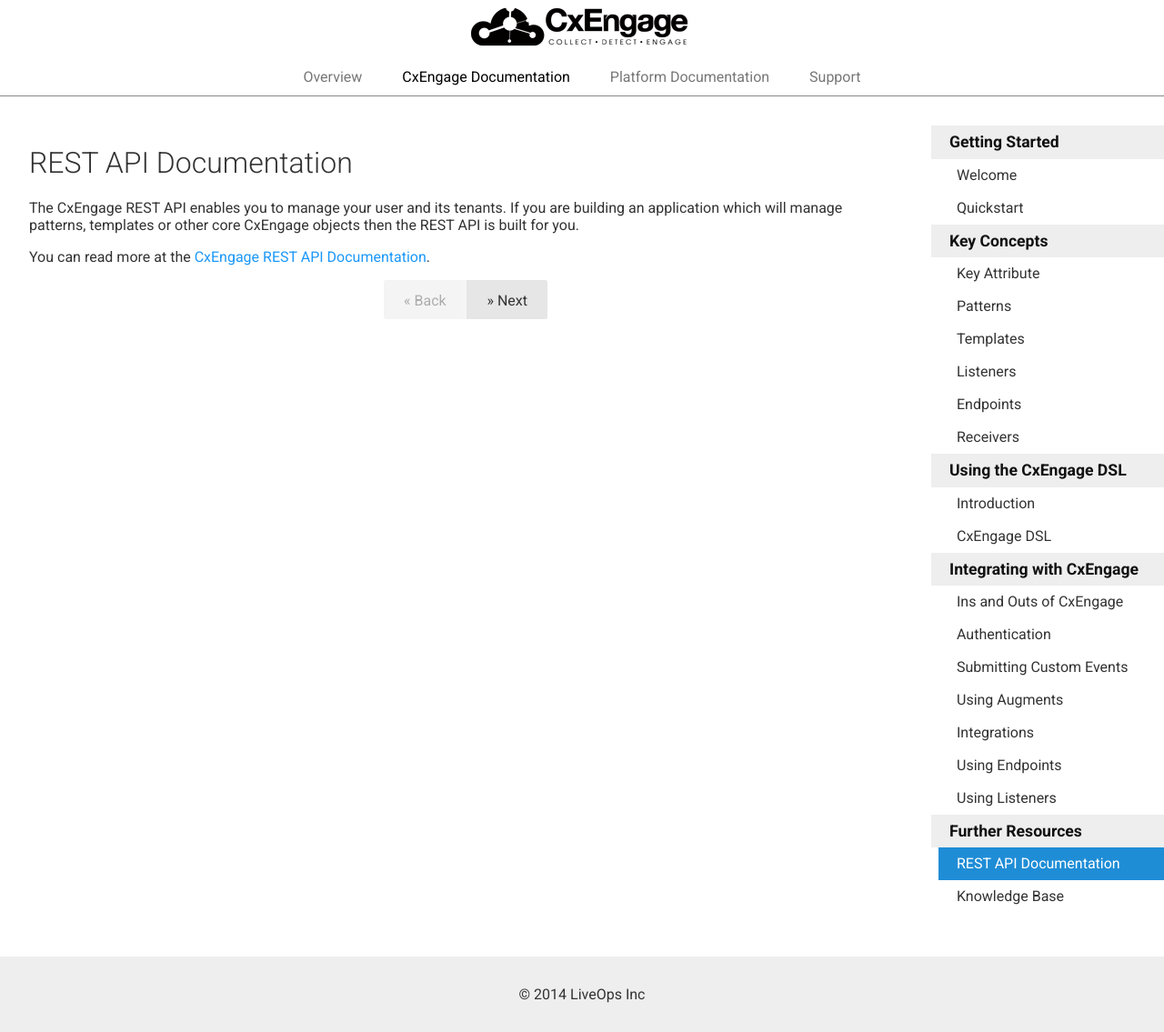
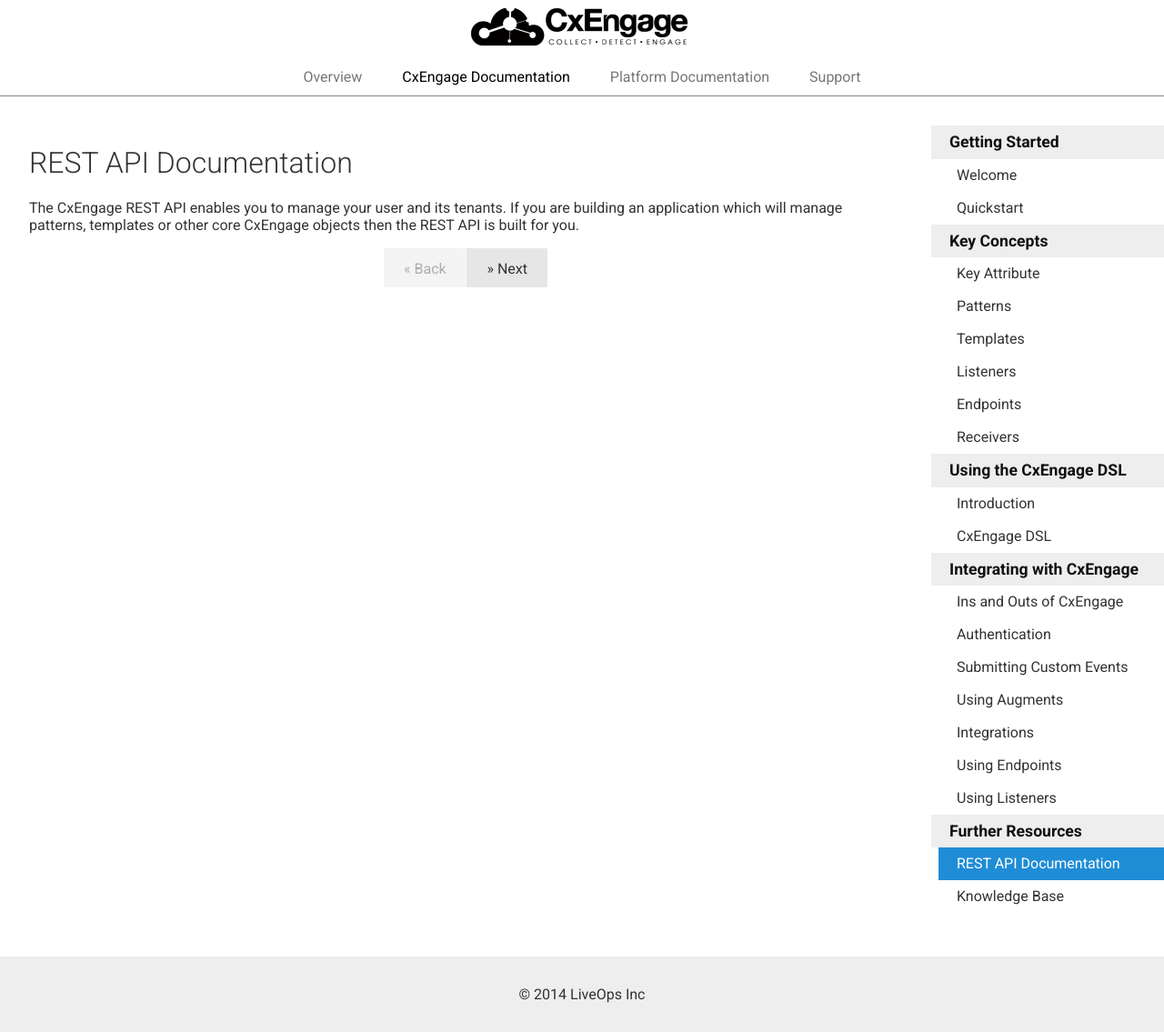
Before and after one commit to ianbishop/userevents.github.io, a Jekyll site: the page built from 4.2/docs/rest-api.md, in a window 1280 px wide. Shown: the whole page at 91% size. Built offline with Jekyll 4.4.1, drawn with Linux system fonts in a browser that asks for light colours; Markdown is read by kramdown in place of the engine named in the settings.

Commit message:
Update rest-api.md

```diff
--- a/4.2/docs/rest-api.md
+++ b/4.2/docs/rest-api.md
@@ -9,6 +9,3 @@
 
 The CxEngage REST API enables you to manage your user and its tenants. If you
 are building an application which will manage patterns, templates or other core CxEngage objects then the REST API is built for you.
-
-You can read more at the [CxEngage REST API
-Documentation](http://docs.cxengage.com/rest/).
```
